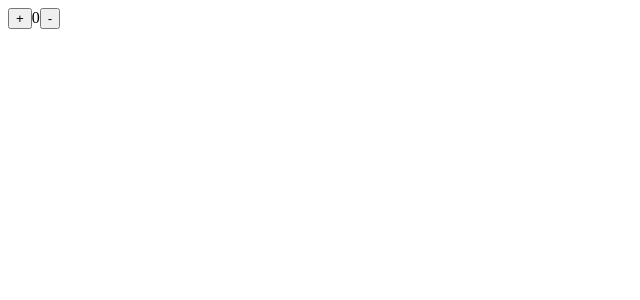
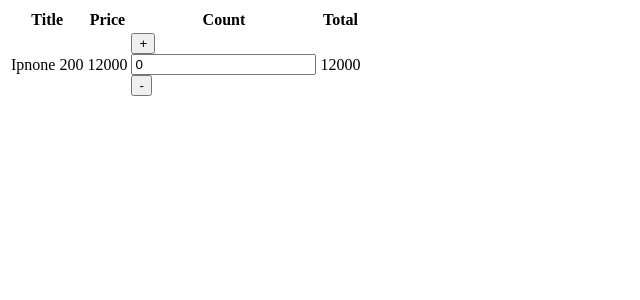
Before and after one commit to ybeliaev/react-experimants, a React (Create React App) app: page / in a window 1280 px wide. Shown: the top 300 px of the page, without its empty margins (0-640 px from the left). Built offline with nearby package versions, Linux system fonts and the light colour scheme.

Commit message:
create Card and Cards

```diff
--- a/src/App.js
+++ b/src/App.js
@@ -1,5 +1,5 @@
 import React from 'react'
-import Interface from './components/Interface'
+import Cards from './components/Cards'
 
 
 
@@ -7,7 +7,7 @@ function App() {
 
     return (
         <div>
-            <Interface min={1} max={10}/>
+            <Cards/>
         </div>
     )
 }
--- /dev/null
+++ b/src/components/Card/index.js
@@ -0,0 +1,2 @@
+import Card from './Card'
+export default Card
--- /dev/null
+++ b/src/components/Cards/Cards.js
@@ -0,0 +1,28 @@
+import React from 'react'
+import Counter from '../Counter'
+import { productFromServer } from '../../static/constants'
+
+function Cards(props) {
+    return (
+        <table>
+            <thead>
+                <tr>
+                    <th>Title</th>
+                    <th>Price</th>
+                    <th>Count</th>
+                    <th>Total</th>
+                </tr>
+            </thead>
+            <tbody>
+                <tr>
+                    <td>{productFromServer[0].title}</td>
+                    <td>{productFromServer[0].price}</td>
+                    <td><Counter/></td>
+                    <td>{productFromServer[0].cnt * productFromServer[0].price}</td>
+                </tr>
+            </tbody>
+        </table>
+    )
+}
+
+export default Cards
--- /dev/null
+++ b/src/components/Cards/index.js
@@ -0,0 +1,2 @@
+import Cards from './Cards'
+export default Cards
--- a/src/components/Interface/index.js
+++ b/src/components/Counter/Counter.js
@@ -2,9 +2,11 @@ import React, { useState } from 'react'
 import PropTypes from 'prop-types';
 import { clamp } from '../../static/constants'
 
+import InputField from '../InputField'
 
 
-const Interface = ({min, max}) => {
+
+const Counter = ({min, max}) => {
     const [count, setCount] = useState(0)
 
     const currentCount = (val) => {
@@ -12,22 +14,23 @@ const Interface = ({min, max}) => {
         console.log(val)
     }
     const inc = () => currentCount(count + 1)
+    const dec = () => currentCount(count - 1)
 
-    const dec = () => currentCount(count - 1)
+
     return (
         <div>
             <button onClick={inc}>+</button>
-            <span>{count}</span>
+            <InputField value={count} />
             <button onClick={dec}>-</button>
         </div>
     )
 
 }
 
-Interface.propTypes = {
+Counter.propTypes = {
     min: PropTypes.number,
     max: PropTypes.number,
 };
 
 
-export default Interface
+export default Counter
--- /dev/null
+++ b/src/components/Counter/index.js
@@ -0,0 +1,2 @@
+import Counter from './Counter'
+export default Counter
--- /dev/null
+++ b/src/components/InputField/InputField.js
@@ -0,0 +1,29 @@
+import React from 'react'
+import PropTypes from 'prop-types'
+
+function InputField({value}) {
+    const handlerChangeInput = e => {
+        console.log(e.target.value)
+    }
+    const handlerKeyPress = e => {
+        if(e.key === 'Enter'){
+            console.log("Enter here")
+        }
+    }
+
+    return (
+        <div>
+            <input type="number" value={value} onBlur={handlerChangeInput} onKeyPress={handlerKeyPress}/>
+        </div>
+    )
+}
+ InputField.propTypes = {
+     value: PropTypes.oneOfType(
+         [
+             PropTypes.string,
+             PropTypes.number,
+         ]
+     ) ,
+ };
+
+export default InputField
--- /dev/null
+++ b/src/components/InputField/index.js
@@ -0,0 +1,2 @@
+import InputField from './InputField'
+export default InputField
--- a/src/static/constants.js
+++ b/src/static/constants.js
@@ -1,3 +1,33 @@
 export const clamp = (number, min, max) => {
     return number > max ? max : number < min ? min : number
 }
+export const productFromServer = [
+    {
+        id: 100,
+        title: 'Ipnone 200',
+        price: 12000,
+        rest: 10,
+        cnt: 1
+    },
+    {
+        id: 101,
+        title: 'Samsung AAZ8',
+        price: 22000,
+        rest: 5,
+        cnt: 1
+    },
+    {
+        id: 103,
+        title: 'Nokia 3310',
+        price: 5000,
+        rest: 2,
+        cnt: 1
+    },
+    {
+        id: 105,
+        title: 'Huawei ZZ',
+        price: 15000,
+        rest: 8,
+        cnt: 1
+    }
+];
```
Also changed, not shown: src/components/Card/Card.js (added, +11 -0 lines).
